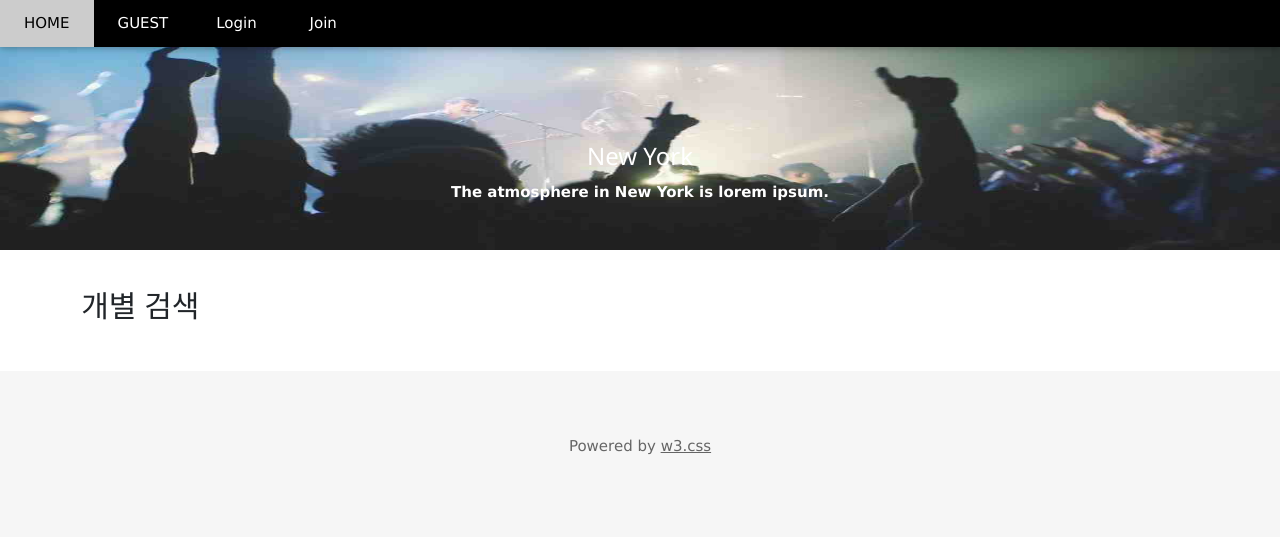
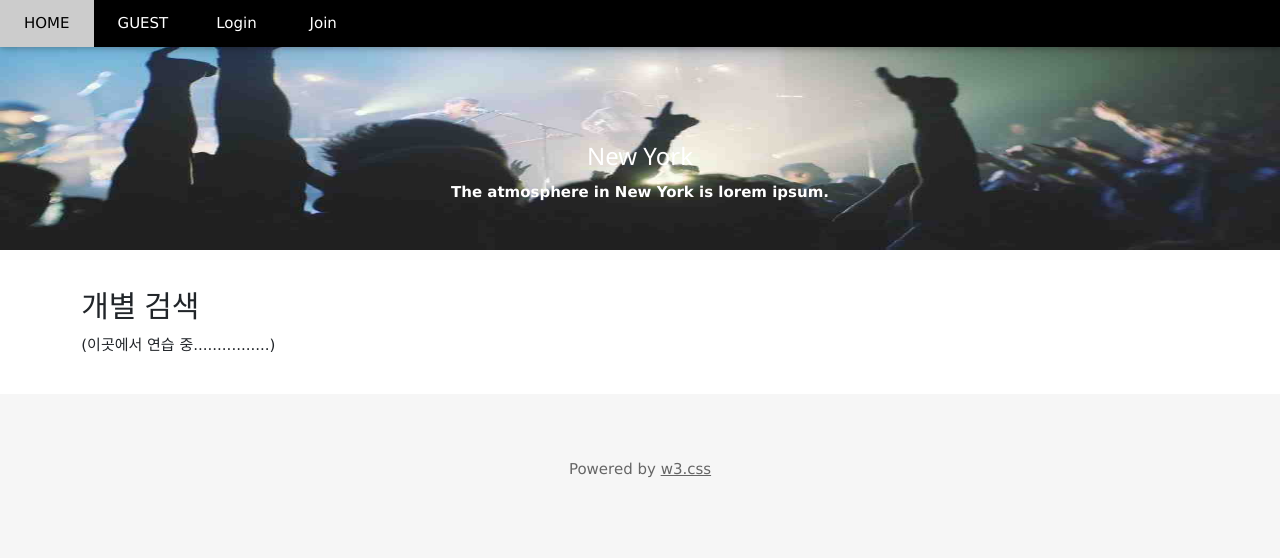
Before and after one commit to leerasel/greenStudyS, a Java web app: template src/main/webapp/WEB-INF/views/board/boardSearch.jsp in a window 1280 px wide. Shown: the top 558 px of the page. Run offline with Spring Boot 4, a stand-in JSP engine, Linux system fonts and the light colour scheme; the template is opened without the code that fills it, so the values that code supplies are empty; the project's own start-up code is not run, and a stand-in starts its controllers and pages.

Commit message:
boardSearch 수정1

```diff
--- a/src/main/webapp/WEB-INF/views/board/boardSearch.jsp
+++ b/src/main/webapp/WEB-INF/views/board/boardSearch.jsp
@@ -17,6 +17,7 @@
 <p><br/></p>
 <div class="container">
   <h2>개별 검색</h2>
+  (이곳에서 연습 중................)
 </div>
 <p><br/></p>
 <jsp:include page="/WEB-INF/views/include/footer.jsp" />
```
Also changed, not shown: 2 other files.
